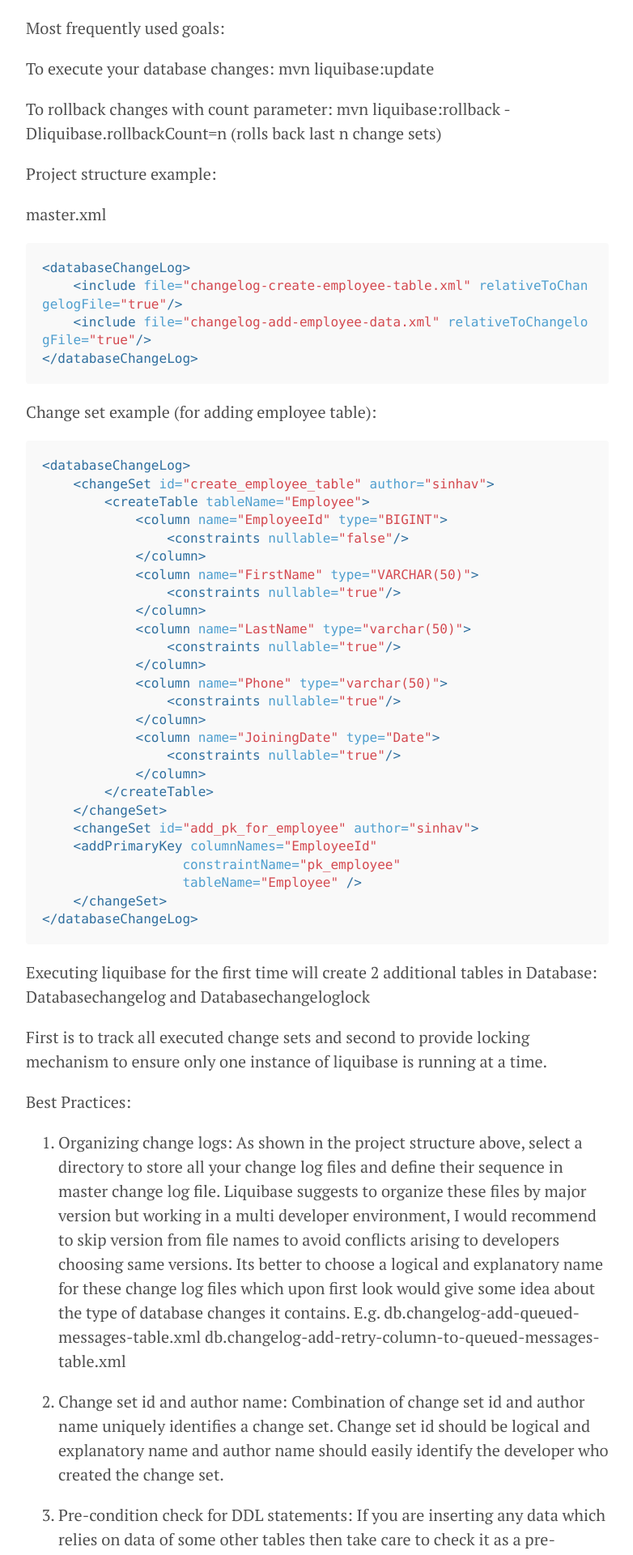
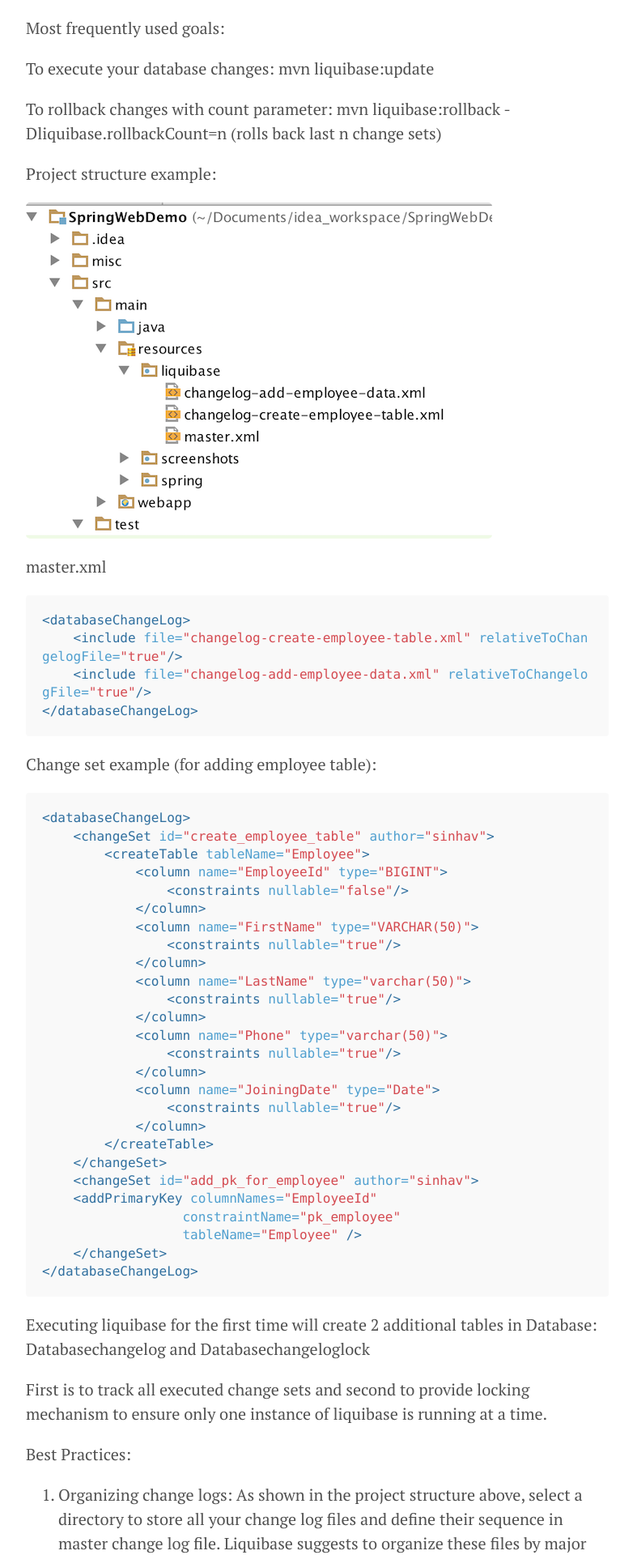
Before and after one commit to vishalsinha21/vishalsinha21.github.io, a Jekyll site: the page built from _posts/2015-10-05-liquibase-brief-intro-and-best-practices.markdown, in a window 1280 px wide. Shown: the part 1625-3545 px from the top of the page at 81% size, without its empty margins (248-1030 px from the left). Built offline with Jekyll 4.4.1, drawn with Linux system fonts in a browser that asks for light colours; Markdown is read by kramdown in place of the engine named in the settings.

Commit message:
added project structure image for liquibase blog

```diff
--- a/_posts/2015-10-05-liquibase-brief-intro-and-best-practices.markdown
+++ b/_posts/2015-10-05-liquibase-brief-intro-and-best-practices.markdown
@@ -55,6 +55,8 @@ To rollback changes with count parameter:
     mvn liquibase:rollback -Dliquibase.rollbackCount=n (rolls back last n change sets)
 
 Project structure example:
+
+![alt text](/img/project-structure.png "Project Structure")
 
 master.xml
 
```
Also changed, not shown: img/project-structure.png (added).
